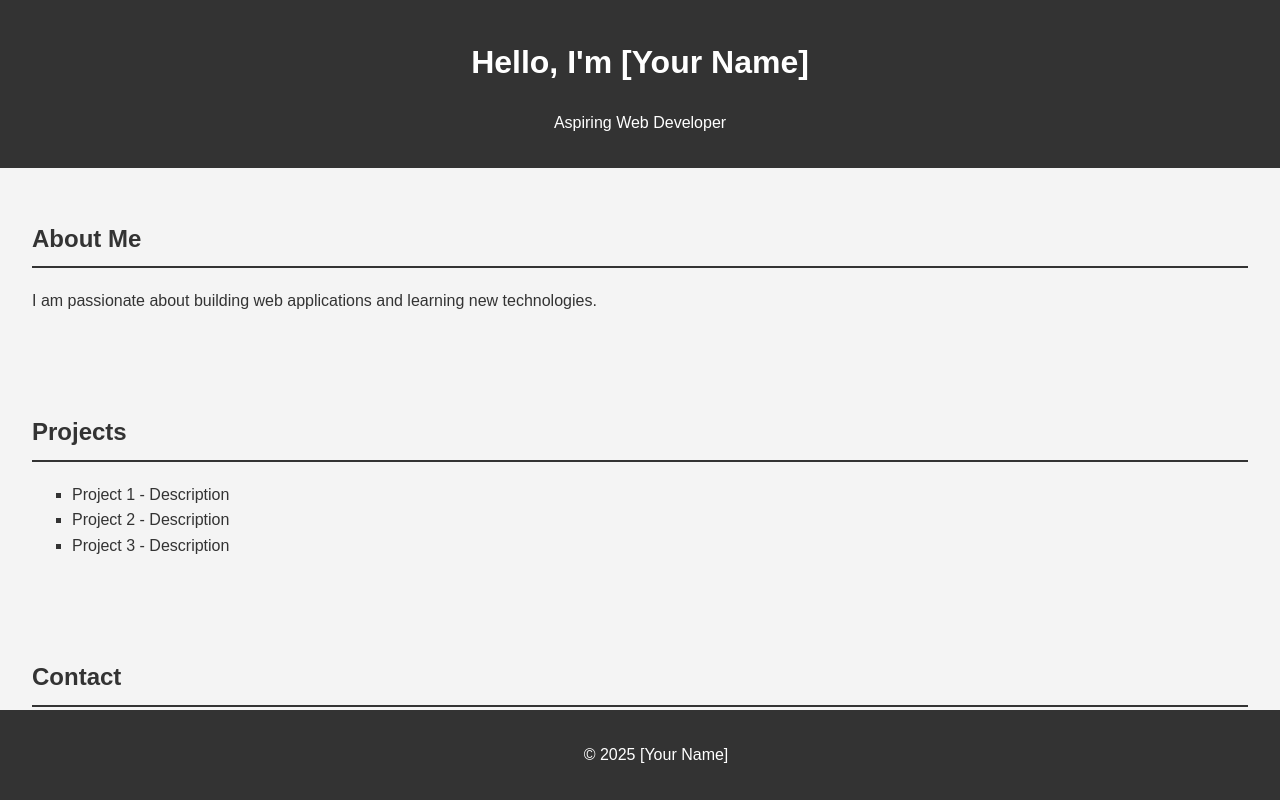
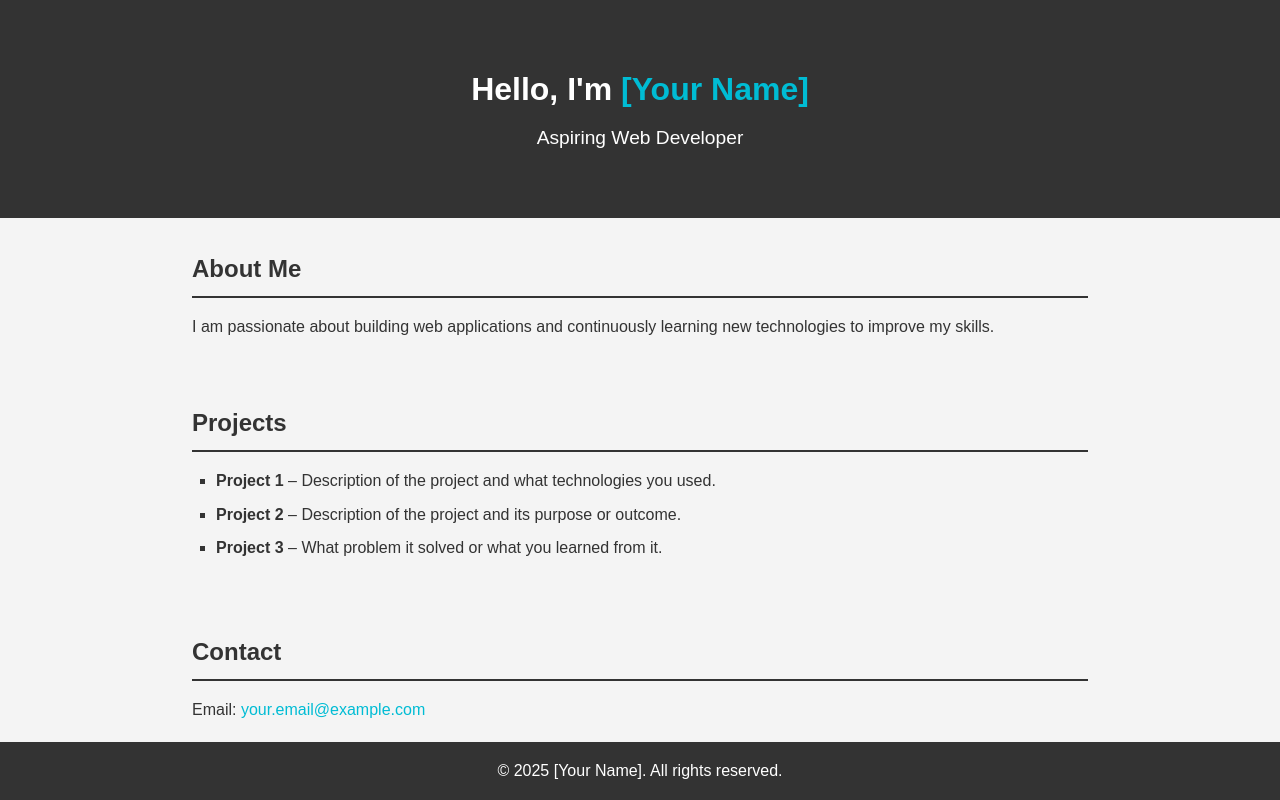
Before and after one commit to ingaleprachi/portfolio-website, a plain HTML site: page index.html in a window 1280 px wide. Drawn offline with Linux system fonts and the light colour scheme.

Commit message:
Standardized HTML/CSS structure, improved layout and accessibility

```diff
--- a/index.html
+++ b/index.html
@@ -1,38 +1,43 @@
 <!DOCTYPE html>
 <html lang="en">
 <head>
-    <meta charset="UTF-8">
-    <meta name="viewport" content="width=device-width, initial-scale=1.0">
-    <title>My Portfolio</title>
-    <link rel="stylesheet" href="style.css">
+    <meta charset="UTF-8" />
+    <meta name="viewport" content="width=device-width, initial-scale=1.0" />
+    <meta name="description" content="Portfolio of an aspiring web developer" />
+    <title>My Portfolio - [Your Name]</title>
+    <link rel="stylesheet" href="style.css" />
 </head>
 <body>
     <header>
-        <h1>Hello, I'm [Your Name]</h1>
-        <p>Aspiring Web Developer</p>
+        <div class="container">
+            <h1>Hello, I'm <span class="highlight">[Your Name]</span></h1>
+            <p class="subtitle">Aspiring Web Developer</p>
+        </div>
     </header>
 
-    <section id="about">
+    <main>
+        <section id="about" class="container">
             <h2>About Me</h2>
-        <p>I am passionate about building web applications and learning new technologies.</p>
+            <p>I am passionate about building web applications and continuously learning new technologies to improve my skills.</p>
         </section>
 
-    <section id="projects">
+        <section id="projects" class="container">
             <h2>Projects</h2>
             <ul>
-            <li>Project 1 - Description</li>
-            <li>Project 2 - Description</li>
-            <li>Project 3 - Description</li>
+                <li><strong>Project 1</strong> – Description of the project and what technologies you used.</li>
+                <li><strong>Project 2</strong> – Description of the project and its purpose or outcome.</li>
+                <li><strong>Project 3</strong> – What problem it solved or what you learned from it.</li>
             </ul>
         </section>
 
-    <section id="contact">
+        <section id="contact" class="container">
             <h2>Contact</h2>
-        <p>Email: your.email@example.com</p>
+            <p>Email: <a href="mailto:your.email@example.com">your.email@example.com</a></p>
         </section>
+    </main>
 
     <footer>
-        <p>© 2025 [Your Name]</p>
+        <p>© 2025 [Your Name]. All rights reserved.</p>
     </footer>
 </body>
 </html>
--- a/style.css
+++ b/style.css
@@ -1,34 +1,76 @@
+/* General Reset and Typography */
+* {
+    margin: 0;
+    padding: 0;
+    box-sizing: border-box;
+}
+
 body {
     font-family: Arial, sans-serif;
-    margin: 0;
-    padding: 0;
     line-height: 1.6;
     background-color: #f4f4f4;
     color: #333;
 }
 
+/* Layout Helpers */
+.container {
+    max-width: 960px;
+    margin: 0 auto;
+    padding: 2rem;
+}
+
+/* Header Styling */
 header {
-    background: #333;
+    background-color: #333;
     color: #fff;
-    padding: 1rem;
+    padding: 2rem 0;
     text-align: center;
 }
 
+header .highlight {
+    color: #00bcd4;
+}
+
+.subtitle {
+    font-size: 1.2rem;
+    font-weight: 300;
+    margin-top: 0.5rem;
+}
+
+/* Section Styling */
 section {
-    padding: 2rem;
+    margin-bottom: 2rem;
 }
 
 h2 {
     border-bottom: 2px solid #333;
     padding-bottom: 0.5rem;
+    margin-bottom: 1rem;
 }
 
+/* List Styling */
 ul {
     list-style-type: square;
+    padding-left: 1.5rem;
 }
 
+ul li {
+    margin-bottom: 0.5rem;
+}
+
+/* Contact Link */
+a {
+    color: #00bcd4;
+    text-decoration: none;
+}
+
+a:hover {
+    text-decoration: underline;
+}
+
+/* Footer Styling */
 footer {
-    background: #333;
+    background-color: #333;
     color: #fff;
     text-align: center;
     padding: 1rem;
```
Lines whose indentation alone changed are shown as unchanged.
